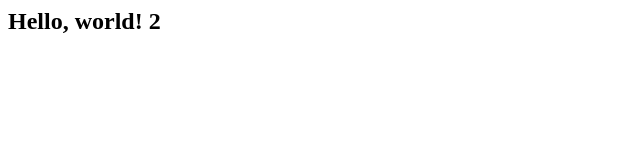
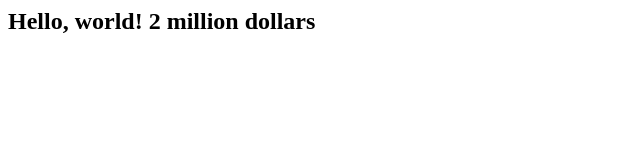
Before and after one commit to nastasyafedotovna/andersen-exam-golang, a plain HTML site: page index.html in a window 1280 px wide. Shown: the whole page, without its empty margins (0-640 px from the left). Drawn offline with Linux system fonts and the light colour scheme.

Commit message:
Update index.html

```diff
--- a/index.html
+++ b/index.html
@@ -1 +1 @@
-<h2>Hello, world! 2</h2>
+<h2>Hello, world! 2 million dollars</h2>
```
